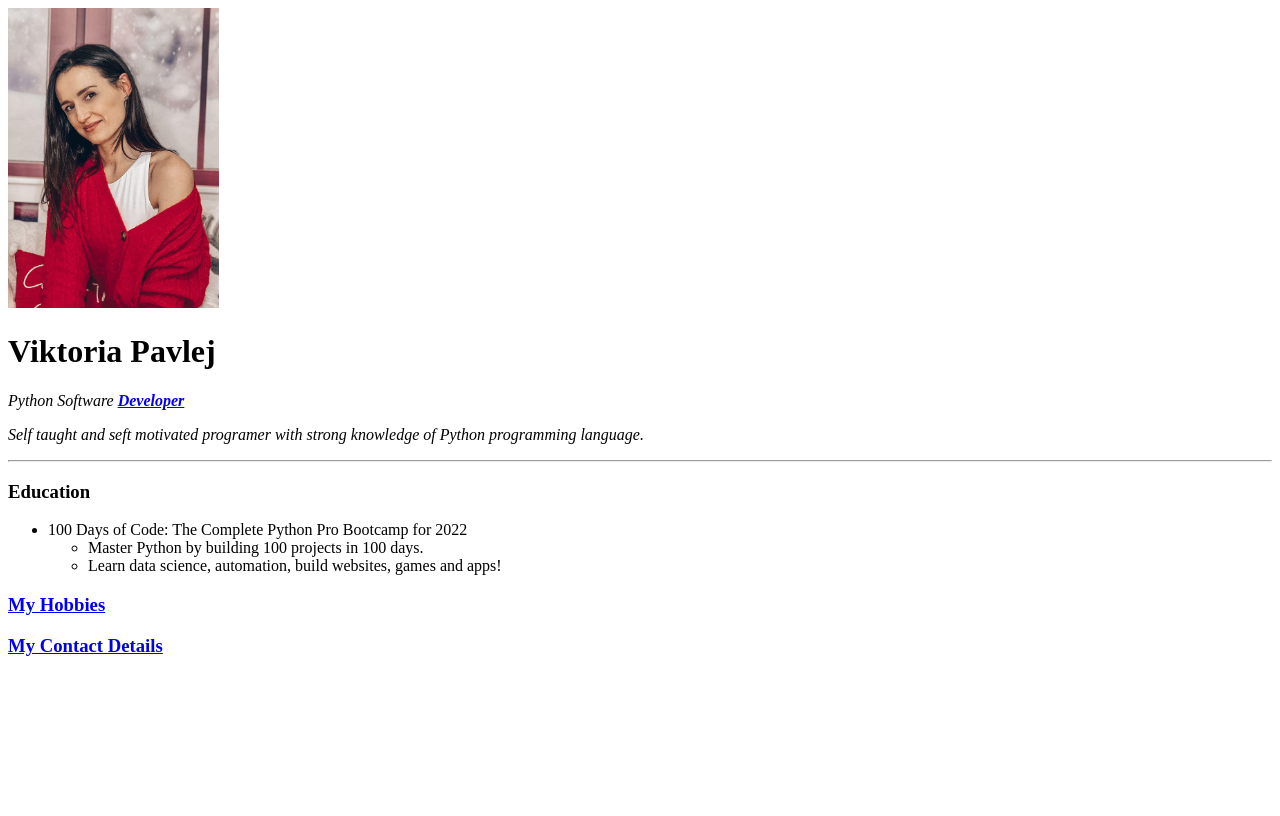
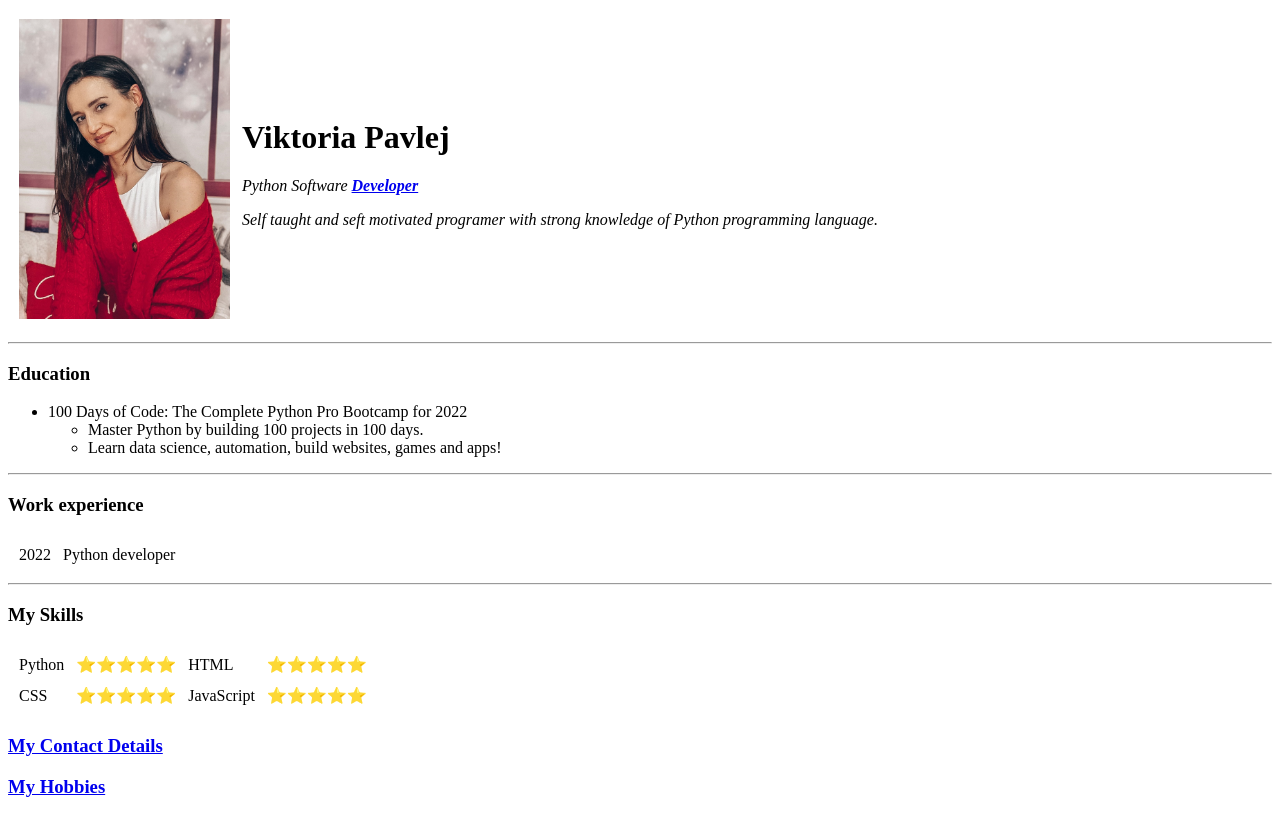
Before and after one commit to pavlejviki/bootcamp, a plain HTML site: page HTML - Personal site/index.html in a window 1280 px wide. Drawn offline with Linux system fonts and the light colour scheme.

Commit message:
Update index.html

```diff
--- a/HTML - Personal site/index.html
+++ b/HTML - Personal site/index.html
@@ -7,10 +7,17 @@
 </head>
 
 <body>
-  <img src="unnamed1.jpg" height=300>
-  <h1>Viktoria Pavlej</h1>
+  <table cellspacing="10">
+    <tr>
+      <td><img src="unnamed1.jpg" height=300></td>
+      <td><h1>Viktoria Pavlej</h1>
   <p><em>Python Software <strong><a href="https://ru-ru.facebook.com/viktoria.shusta.5/">Developer</a></strong></em></p>
-  <p><em>Self taught and seft motivated programer with strong knowledge of Python programming language.</em></p>
+  <p><em>Self taught and seft motivated programer with strong knowledge of Python programming language.</em></p></td>
+    </tr>
+  </table>
+
+
+
   <hr>
   <h3>Education</h3>
   <ul>
@@ -21,8 +28,34 @@
       </ul>
     </li>
   </ul>
-  <h3><a href="file:///C:/Users/George/Desktop/WebDevelopmend/CSS%20-%20My%20Site/HTML%20-%20Personal%20site/hobbies.html">My Hobbies</a></h3>
-  <h3><a href="file:///C:/Users/George/Desktop/WebDevelopmend/CSS%20-%20My%20Site/HTML%20-%20Personal%20site/contact.html">My Contact Details</a></h3>
+<hr>
+<h3>Work experience</h3>
+  <table cellspacing="10">
+    <tr>
+      <td>2022</td>
+      <td>Python developer</td>
+    </tr>
+  </table>
+<hr>
+ <h3>My Skills</h3>
+  <table cellspacing="10">
+    <tr>
+      <td>Python</td>
+      <td>⭐️⭐️⭐️⭐️⭐️</td>
+      <td>HTML</td>
+      <td>⭐️⭐️⭐️⭐️⭐️</td>
+    </tr>
+    <tr>
+      <td>CSS</td>
+      <td>⭐️⭐️⭐️⭐️⭐️</td>
+      <td>JavaScript</td>
+      <td>⭐️⭐️⭐️⭐️⭐️</td>
+    </tr>
+  </table>
+  <h3><a href="C:\Users\George\Desktop\WebDevelopmend\Viki\HTML - Personal site\contact.html">My Contact Details</a></h3>
+<h3><a href="file:///C:/Users/George/Desktop/WebDevelopmend/CSS%20-%20My%20Site/HTML%20-%20Personal%20site/hobbies.html">My Hobbies</a></h3>
+
+
 
 
 
```
